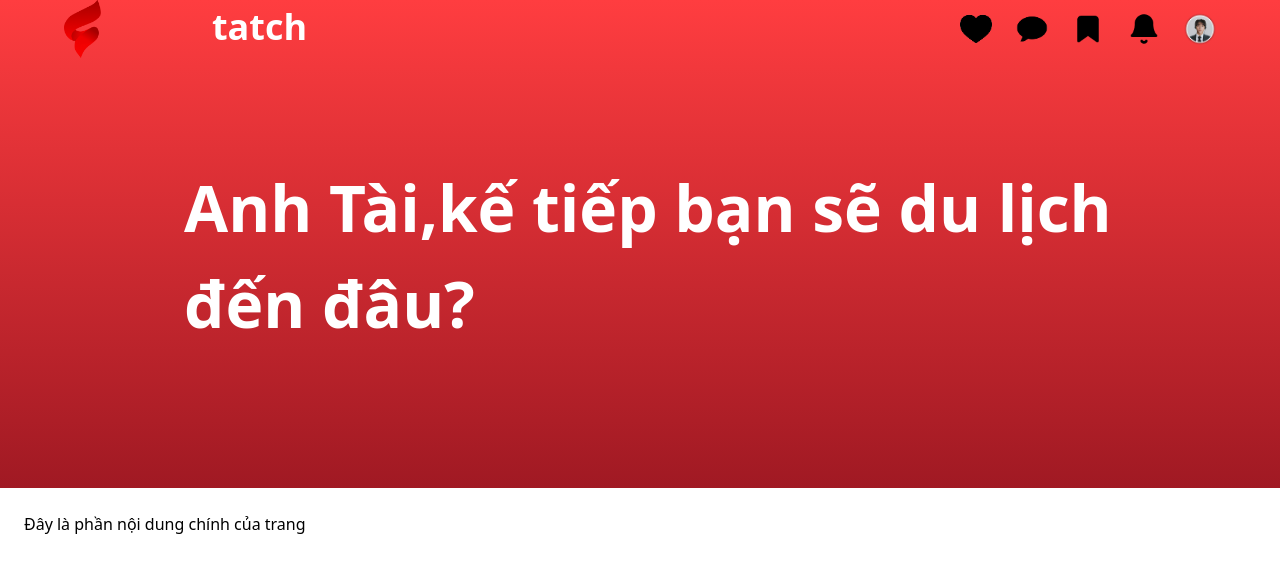
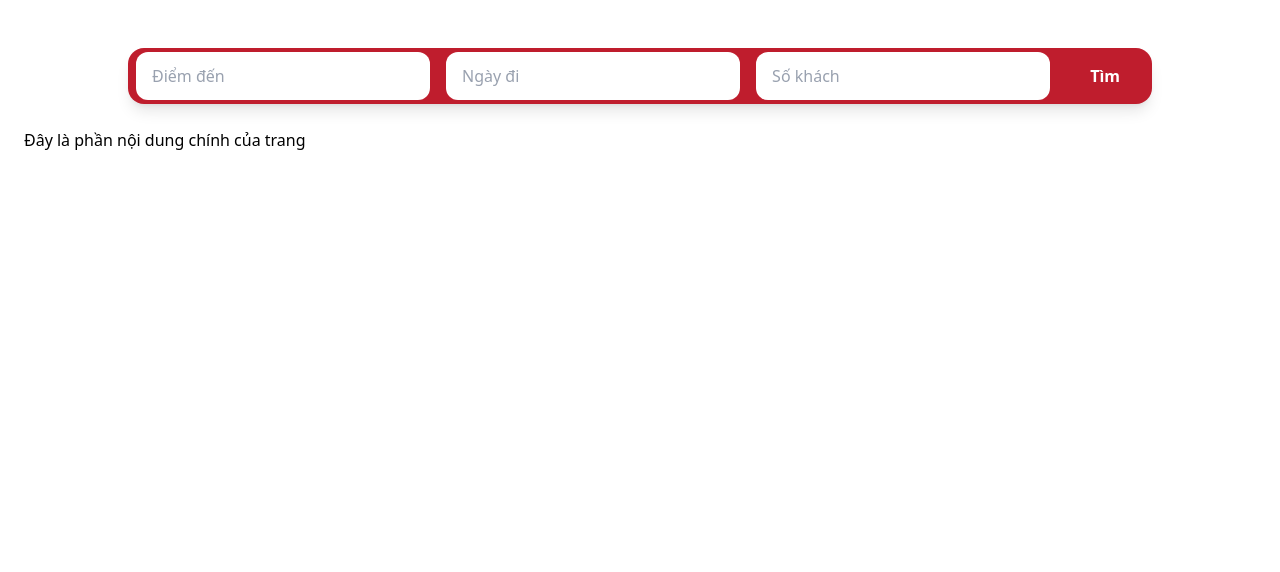
Before and after one commit to ZIziSora2430/Statch, a React (Vite) app in the folder frontend1/: page / in a window 1280 px wide. Shown: the top 572 px of the page. Built offline with nearby package versions, Linux system fonts and the light colour scheme.

Commit message:
SearchingBar component
thêm thanh tìm kiếm

```diff
--- a/frontend1/src/App.jsx
+++ b/frontend1/src/App.jsx
@@ -1,9 +1,10 @@
 import Navbar from "./components/Navbar";
+import SearchingBar from "./components/SearchingBar";
 
 export default function App() {
   return (
     <div>
-      <Navbar />
+      <SearchingBar />
       <main className="p-6">
         <p>Đây là phần nội dung chính của trang</p>
       </main>
--- a/frontend1/src/components/Navbar.jsx
+++ b/frontend1/src/components/Navbar.jsx
@@ -6,7 +6,7 @@ import Bell from '../images/Bell.png';
 import Avatar from '../images/Avatar.png';
 export default function Navbar() {
   return (
-    <nav className="bg-[linear-gradient(to_bottom,#FF3D40,#A01923)] text-white h-[488px]">
+    <nav className="bg-[linear-gradient(to_bottom,#DF3C48,#A01923)] text-white h-[488px]">
       <div className="max-w-6xl mx-auto flex justify-between items-center">
                <a href="/">
           <img src={logo} alt="MyBrand Logo" className="h-[58px] w-[32,59px]" />
@@ -42,7 +42,7 @@ export default function Navbar() {
     tatch
   </p>
         <p className="absolute top-40 left-46 text-[64px] font-bold text-white-600">
-    Anh Tài,kế tiếp bạn sẽ du lịch <br />
+    Kế tiếp bạn sẽ du lịch <br />
     đến đâu?
   </p>
       </div>
--- /dev/null
+++ b/frontend1/src/components/SearchingBar.jsx
@@ -0,0 +1,42 @@
+export default function SearchSection() {
+  return (
+    <div className="w-full flex justify-center mt-12">
+      {/* Nền đỏ */}
+      <div className="relative w-full max-w-5xl bg-[#BF1D2D] rounded-2xl py-1 px-2 shadow-lg">
+        <form
+          onSubmit={(e) => e.preventDefault()}
+          className="flex flex-wrap items-center gap-4 justify-between"
+        >
+          {/* Ô 1: Điểm đến */}
+          <input
+            type="text"
+            placeholder="Điểm đến"
+            className="flex-1 min-w-[180px] bg-white rounded-xl px-4 py-3 text-gray-800 placeholder:text-gray-400 outline-none focus:ring-2 focus:ring-red-400"
+          />
+
+          {/* Ô 2: Ngày */}
+          <input
+            type="text"
+            placeholder="Ngày đi"
+            className="flex-1 min-w-[180px] bg-white rounded-xl px-4 py-3 text-gray-800 placeholder:text-gray-400 outline-none focus:ring-2 focus:ring-red-400"
+          />
+
+          {/* Ô 3: Số khách */}
+          <input
+            type="text"
+            placeholder="Số khách"
+            className="flex-1 min-w-[180px] bg-white rounded-xl px-4 py-3 text-gray-800 placeholder:text-gray-400 outline-none focus:ring-2 focus:ring-red-400"
+          />
+
+          {/* Nút Tìm */}
+          <button
+            type="submit"
+            className="px-6 py-3 text-white font-semibold rounded-xl hover:bg-[#f85464] transition"
+          >
+            Tìm
+          </button>
+        </form>
+      </div>
+    </div>
+  );
+}
```
